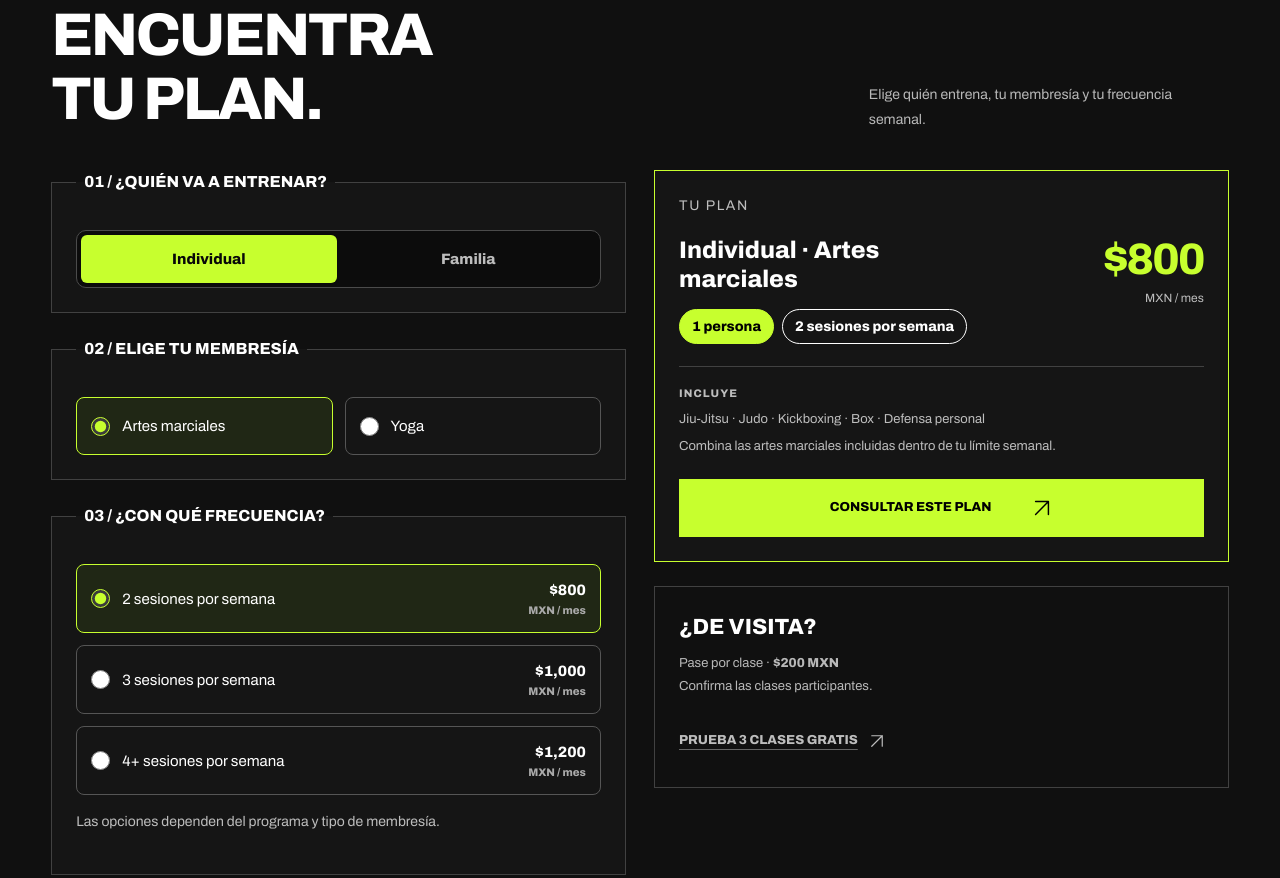
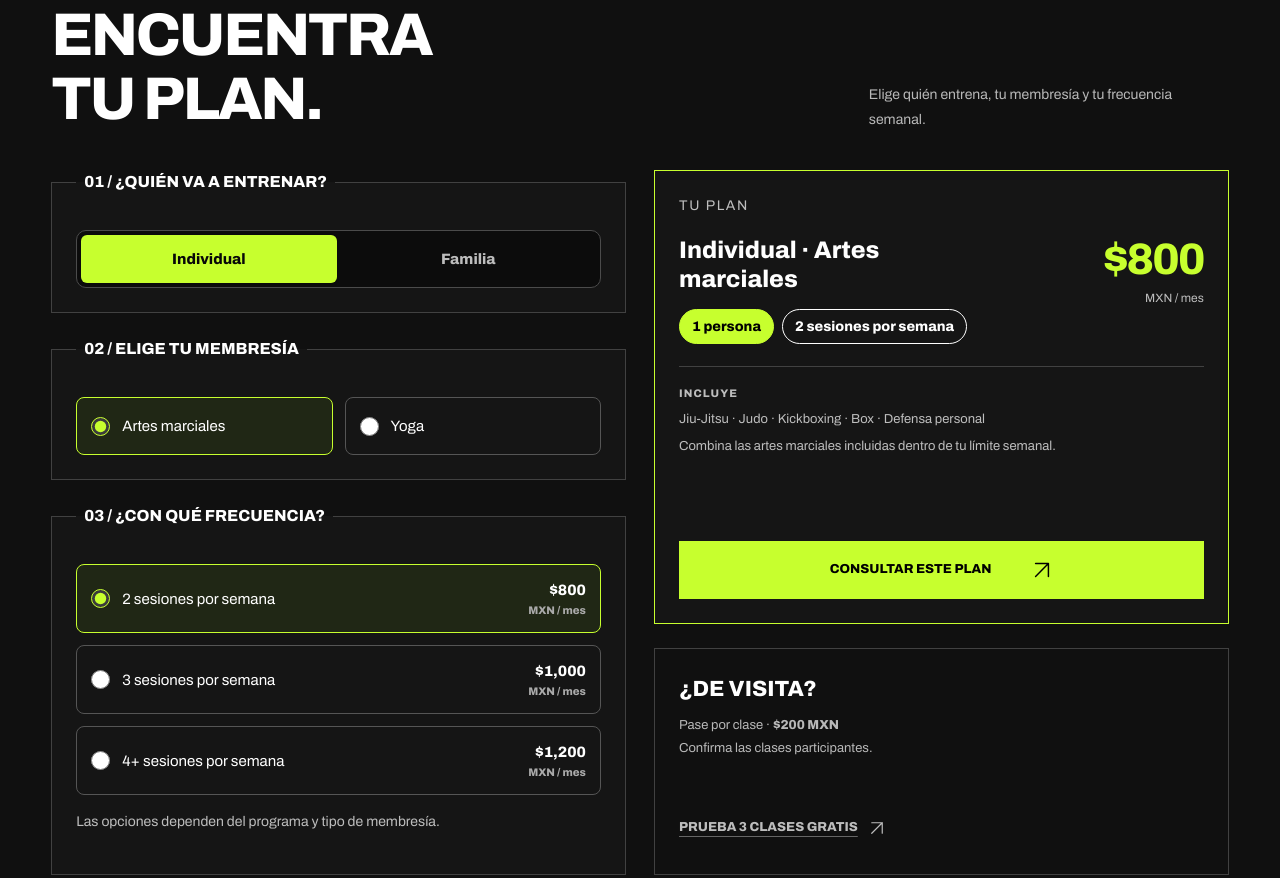
Before and after one commit to jkgraphix11/Rocian-Gracie-Jr-Academy, a website: page dist/index.html in a window 1280 px wide. Shown: the part 6458-7336 px from the top of the page. Drawn offline with Linux system fonts and the light colour scheme.

Commit message:
Align membership columns and stretch static summary cards

```diff
--- a/src/theme.css
+++ b/src/theme.css
@@ -209,3 +209,12 @@ html[lang=es] .hero-title-wrap h1{font-size:clamp(40px,4.9vw,78px)}
 /* Supporting schedule mantra follows the methodology's secondary type treatment. */
 #main .schedule-heading .schedule-mantra{font-family:var(--font-brand);font-size:clamp(20px,2.3vw,36px);font-weight:500;line-height:1.4;letter-spacing:-.02em;color:#343434;max-width:none;margin:24px 0 0}
 @media(max-width:640px){#main .schedule-heading .schedule-mantra{font-size:20px;margin-top:18px}}
+
+/* Membership cards share the selector height and scroll with the page. */
+.planner-layout{align-items:stretch}
+.planner-steps>fieldset:last-child{margin-bottom:0}
+.planner-right{position:static;top:auto;max-height:none;overflow:visible;align-self:stretch;display:grid;grid-template-rows:minmax(min-content,2fr) minmax(min-content,1fr);gap:24px}
+.planner-right .planner-summary{align-self:stretch;display:flex;flex-direction:column}
+.planner-right .planner-summary .planner-select{margin-top:auto}
+.planner-right .membership-actions{margin-top:0;justify-content:space-between}
+@media(max-width:1000px){.planner-right{grid-template-rows:auto auto}.planner-right .planner-summary .planner-select{margin-top:0}}
```
Also changed, not shown: dist/style.css.
